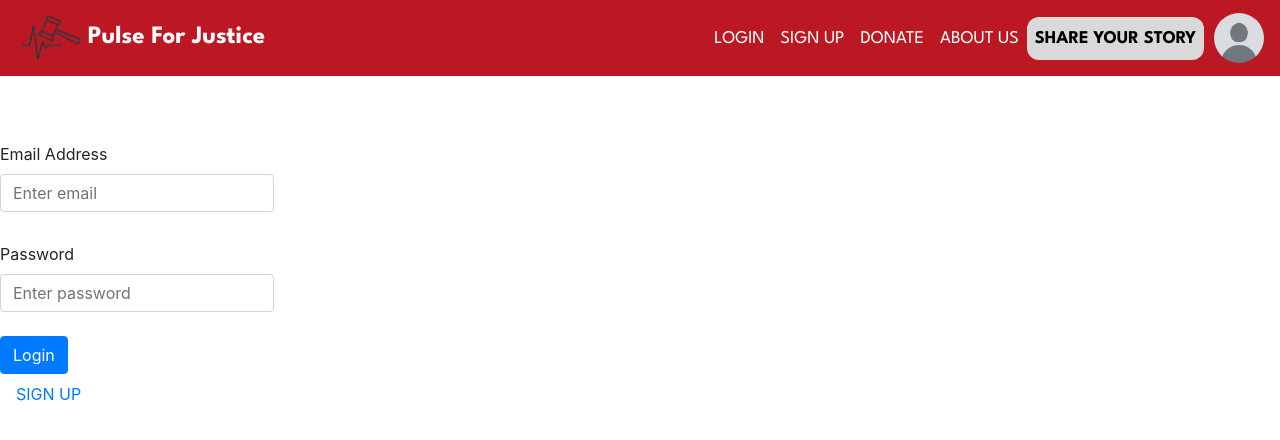
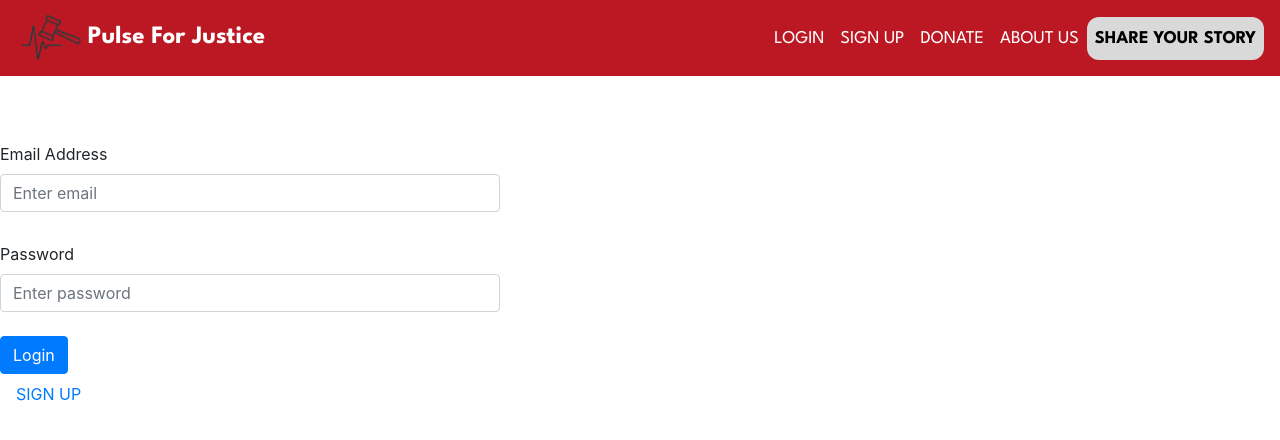
Before and after one commit to actuallyanisa/pulse4justice, a Flask app: page /login in a window 1280 px wide. Shown: the top 440 px of the page. Run offline with Flask 3, Linux system fonts and the light colour scheme; some libraries are stand-ins or nearby versions.

Commit message:
quickloginfixes

```diff
--- a/website/static/css/style.css
+++ b/website/static/css/style.css
@@ -285,10 +285,12 @@ html, body {
 /*LOGIN PAGE ------------------------------------------------------------------------------------------------------------------------------------------------------------------------*/
 .form-em{
   padding-top:100px;
+  width:500px;
 }
 
 .form-ps{
   padding-top: 30px;
+  width:500px;
 }
 
 .container-fluid{
--- a/website/templates/navbar/navbar.html
+++ b/website/templates/navbar/navbar.html
@@ -23,11 +23,6 @@
       <a class="nav-item nav-link" href="/donate">DONATE</a>
       <a class="nav-item nav-link" href="/aboutus">ABOUT US</a>
       <a class="nav-item nav-link nav-button" href="/shareyourstory">SHARE YOUR STORY</a>
-      <div class="pfp">
-        <a href="{{ url_for('views.profile') }}">
-          <img src="{{ profile_image }}" alt="Profile Picture">
-        </a>
-      </div>
     {% endif %}
   </div>
 </nav>
--- a/website/templates/profile.html
+++ b/website/templates/profile.html
@@ -57,12 +57,6 @@
   </form>
 
 
-  {% with messages = get_flashed_messages(with_categories=true) %}
-    {% for category, message in messages %}
-      <div class="alert alert-{{ category }}">{{ message }}</div>
-    {% endfor %}
-  {% endwith %}
-
   <br>
   {% endblock %}
 </body>
--- a/website/views.py
+++ b/website/views.py
@@ -80,3 +80,7 @@ def shareyourstory():
 @views.route('/error')
 def error():
     return render_template('error.html')
+
+@views.route('/signup')
+def signup():
+    return render_template('sign_up.html')
```
